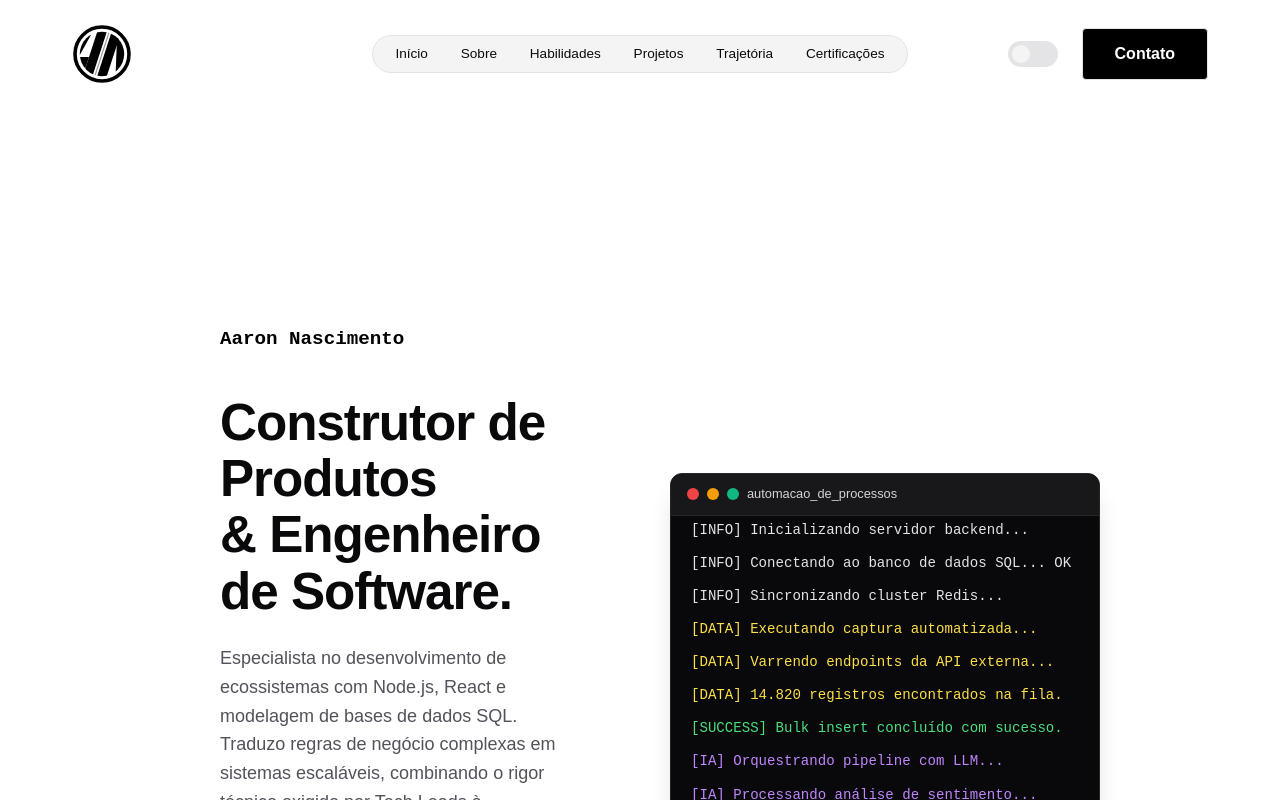
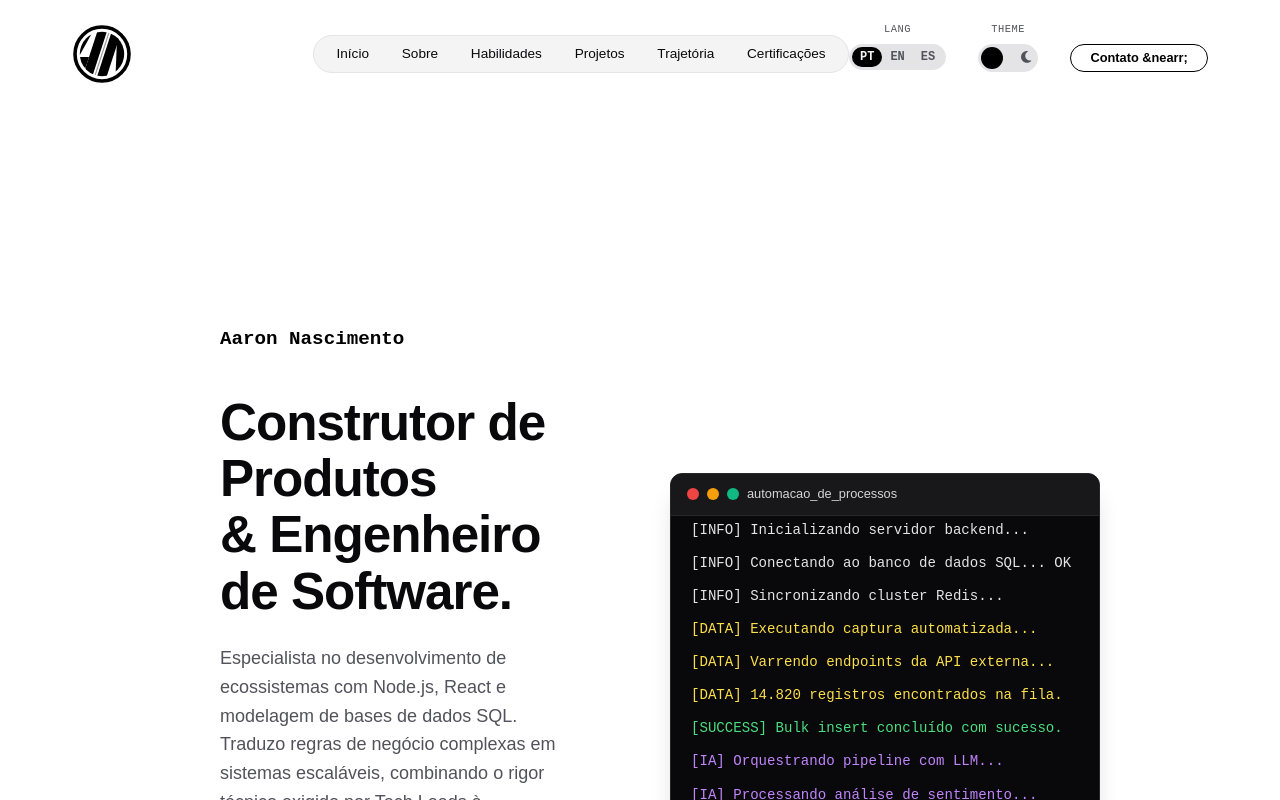
Before and after one commit to aarongmn7/aaron-nascimento-portfolio, a React (Vite) app: page / in a window 1280 px wide. Shown: the top 800 px of the page. Built offline with nearby package versions, Linux system fonts and the light colour scheme.

Commit message:
feat: implementar i18n, refatorar navbar para padrão premium e ajustar alinhamento de controles

```diff
--- a/index.html
+++ b/index.html
@@ -12,6 +12,7 @@
   <link
     href="https://fonts.googleapis.com/css2?family=Inter:wght@400;500;600;700&family=JetBrains+Mono:wght@400;500;600&display=swap"
     rel="stylesheet">
+  <link rel="stylesheet" href="https://cdnjs.cloudflare.com/ajax/libs/font-awesome/6.4.0/css/all.min.css">
 </head>
 
 <body>
--- a/package.json
+++ b/package.json
@@ -10,8 +10,10 @@
     "preview": "vite preview"
   },
   "dependencies": {
+    "i18next": "^26.3.6",
     "react": "^19.2.7",
     "react-dom": "^19.2.7",
+    "react-i18next": "^17.0.10",
     "react-router-dom": "^7.18.1",
     "react-router-hash-link": "^2.4.3"
   },
--- a/src/App.jsx
+++ b/src/App.jsx
@@ -1,14 +1,38 @@
-import React from 'react';
+import React, { useState, useEffect } from 'react';
 import { Routes, Route } from 'react-router-dom';
 import Home from './pages/Home';
 import Certificados from './pages/Certificados';
 
 function App() {
+  const [theme, setTheme] = useState('light');
+
+  useEffect(() => {
+    const savedTheme = localStorage.getItem('theme');
+    const prefersDark = window.matchMedia && window.matchMedia('(prefers-color-scheme: dark)').matches;
+
+    if (savedTheme) {
+      setTheme(savedTheme);
+    } else if (prefersDark) {
+      setTheme('dark');
+    } else {
+      setTheme('light');
+    }
+  }, []);
+
+  useEffect(() => {
+    document.documentElement.setAttribute('data-theme', theme);
+    localStorage.setItem('theme', theme);
+  }, [theme]);
+
+  const toggleTheme = (e) => {
+    setTheme(e.target.checked ? 'dark' : 'light');
+  };
+
   return (
     <div className="app-container">
       <Routes>
-        <Route path="/" element={<Home />} />
-        <Route path="/certificados" element={<Certificados />} />
+        <Route path="/" element={<Home theme={theme} toggleTheme={toggleTheme} />} />
+        <Route path="/certificados" element={<Certificados theme={theme} toggleTheme={toggleTheme} />} />
       </Routes>
     </div>
   );
--- a/src/components/Header.css
+++ b/src/components/Header.css
@@ -36,11 +36,11 @@
 }
 
 /* Trava as ações na direita */
-.header .header-actions {
+.header .nav-controls {
   justify-self: end;
   display: flex;
-  align-items: center; /* Centraliza o toggle e o botão entre si */
-  gap: 1.5rem;
+  align-items: flex-start; /* Alinha o topo das labels THEME, LANG e a label invisível do contato */
+  gap: 2rem; /* Espaçamento fixo, amplo e elegante entre os blocos */
   margin: 0 !important;
   height: 100%;
 }
@@ -97,26 +97,118 @@
   box-shadow: 0 1px 3px rgba(0,0,0,0.1);
 }
 
-/* Botão de contato */
-.contact-btn {
-  background-color: var(--bg-surface);
-  color: var(--text-primary);
+/* Controles e Wrappers - Blueprint #31 */
+.control-wrapper {
+  display: flex;
+  flex-direction: column;
+  align-items: center;
+}
+
+.control-label {
+  font-family: var(--mono);
+  font-size: 0.65rem;
+  color: var(--text-muted);
+  letter-spacing: 0.05em;
+  text-transform: uppercase;
+  margin-bottom: 8px; /* Distância idêntica da palavra até a sua pílula abaixo */
+  height: 12px; /* Garante que a label invisível tenha exatamente a mesma altura das outras */
+  line-height: 1;
+  display: block;
+}
+
+/* Estilo pílula segmentada para Idiomas */
+.lang-selector {
+  display: flex;
+  background: var(--bg-cards);
   border: 1px solid var(--border-color);
-  padding: 0.75rem 2rem !important; /* Deixa o botão mais encorpado */
-  font-size: 1rem !important;
-  margin: 0 !important; /* Mata qualquer margem que jogue ele pra baixo */
-  align-self: center;
-  border-radius: 8px; /* Combinando com o design de componentes modernos */
+  border-radius: 20px;
+  padding: 2px;
+  position: relative;
+}
+
+.lang-btn {
+  background: transparent;
+  border: none;
+  color: var(--text-muted);
+  font-family: var(--mono);
+  font-size: 0.75rem;
+  font-weight: bold;
+  padding: 0.2rem 0.5rem;
   cursor: pointer;
-  text-decoration: none;
+  transition: .3s;
+  z-index: 2;
+}
+
+.lang-btn.active {
+  color: var(--bg-feed);
+  background: var(--accent);
+  border-radius: 15px;
+}
+
+/* Ajuste do botão de contato fora da pílula */
+.btn-contact {
   display: inline-flex;
   align-items: center;
-  transition: all 0.2s ease;
+  justify-content: center;
+  height: 28px; /* Força o botão a ter milimetricamente a mesma altura das pílulas do LANG e THEME */
+  padding: 0 1.2rem;
+  background: transparent;
+  border: 1px solid var(--accent);
+  color: var(--accent);
+  border-radius: 50px;
+  font-size: 0.8rem;
+  font-weight: 600;
+  text-decoration: none;
+  transition: 0.3s;
+  white-space: nowrap;
+  box-sizing: border-box;
 }
 
-.contact-btn:hover {
-  background-color: var(--text-primary);
-  color: var(--bg-surface);
+.btn-contact:hover {
+  background: var(--accent);
+  color: #ffffff;
+}
+
+/* O container da alavanca de tema */
+.theme-switch-container {
+  position: relative;
+  width: 60px; /* Um pouco mais largo para caber os dois ícones com respiro */
+  height: 28px;
+  background-color: var(--bg-cards);
+  border: 1px solid var(--border-color);
+  border-radius: 50px;
+  display: flex;
+  align-items: center;
+  justify-content: space-between;
+  padding: 0 6px;
+  cursor: pointer;
+}
+
+/* Rótulos dos ícones dentro do switch */
+.theme-switch-container i {
+  font-size: 0.85rem;
+  color: var(--text-muted);
+  z-index: 1;
+  transition: 0.3s;
+}
+
+/* A bolinha deslizante (slider) */
+.theme-slider-ball {
+  position: absolute;
+  width: 22px;
+  height: 22px;
+  background-color: var(--accent); /* Neon verde ou azul elétrico */
+  border-radius: 50%;
+  top: 2px;
+  left: 2px;
+  transition: transform 0.3s ease;
+  z-index: 2;
+  pointer-events: none; /* Deixa o clique passar para o container */
+}
+
+/* Estado ativo (Dark Mode) - Move a bolinha para a direita */
+html[data-theme="dark"] .theme-slider-ball {
+  transform: translateX(32px);
 }
 
 .mobile-menu-btn {
--- a/src/components/Header.jsx
+++ b/src/components/Header.jsx
@@ -1,32 +1,15 @@
-import React, { useState, useEffect } from 'react';
+import React, { useState } from 'react';
 import { HashLink as Link } from 'react-router-hash-link';
+import { useTranslation } from 'react-i18next';
 import './Header.css';
 import logoSvg from '../assets/logo.svg';
 
-const Header = () => {
+const Header = ({ theme, toggleTheme }) => {
   const [isMenuOpen, setIsMenuOpen] = useState(false);
-  const [theme, setTheme] = useState('light');
+  const { t, i18n } = useTranslation();
 
-  useEffect(() => {
-    const savedTheme = localStorage.getItem('theme');
-    const prefersDark = window.matchMedia && window.matchMedia('(prefers-color-scheme: dark)').matches;
-
-    if (savedTheme) {
-      setTheme(savedTheme);
-    } else if (prefersDark) {
-      setTheme('dark');
-    } else {
-      setTheme('light');
-    }
-  }, []);
-
-  useEffect(() => {
-    document.documentElement.setAttribute('data-theme', theme);
-    localStorage.setItem('theme', theme);
-  }, [theme]);
-
-  const toggleTheme = (e) => {
-    setTheme(e.target.checked ? 'dark' : 'light');
+  const changeLanguage = (lng) => {
+    i18n.changeLanguage(lng);
   };
 
   return (
@@ -45,23 +28,59 @@ const Header = () => {
       {/* 2. Navegação */}
       <nav className={`nav-menu ${isMenuOpen ? 'active' : ''}`}>
         <ul className="nav-list">
-          <li><Link to="/#hero" onClick={() => setIsMenuOpen(false)}>Início</Link></li>
-          <li><Link to="/#sobre" onClick={() => setIsMenuOpen(false)}>Sobre</Link></li>
-          <li><Link to="/#habilidades" onClick={() => setIsMenuOpen(false)}>Habilidades</Link></li>
-          <li><Link to="/#projetos" onClick={() => setIsMenuOpen(false)}>Projetos</Link></li>
-          <li><Link to="/#trajetoria" onClick={() => setIsMenuOpen(false)}>Trajetória</Link></li>
-          <li><Link to="/certificados" onClick={() => setIsMenuOpen(false)}>Certificações</Link></li>
+          <li><Link to="/#hero" onClick={() => setIsMenuOpen(false)}>{t('header.nav.home')}</Link></li>
+          <li><Link to="/#sobre" onClick={() => setIsMenuOpen(false)}>{t('header.nav.about')}</Link></li>
+          <li><Link to="/#habilidades" onClick={() => setIsMenuOpen(false)}>{t('header.nav.skills')}</Link></li>
+          <li><Link to="/#projetos" onClick={() => setIsMenuOpen(false)}>{t('header.nav.projects')}</Link></li>
+          <li><Link to="/#trajetoria" onClick={() => setIsMenuOpen(false)}>{t('header.nav.trajectory')}</Link></li>
+          <li><Link to="/certificados" onClick={() => setIsMenuOpen(false)}>{t('header.nav.certifications')}</Link></li>
         </ul>
       </nav>
 
-      {/* 3. Ações (Theme Toggle + Contato + Menu Mobile) */}
-      <div className="header-actions">
-        <label className="switch theme-toggle-btn">
-          <input type="checkbox" id="themeToggle" checked={theme === 'dark'} onChange={toggleTheme} />
-          <span className="slider"></span>
-        </label>
+      {/* 3. Controles da Navbar */}
+      <div className="nav-controls">
 
-        <Link to="/#contato" className="contact-btn">Contato</Link>
+        {/* Seletor de Idioma */}
+        <div className="control-wrapper">
+          <span className="control-label">Lang</span>
+          <div className="lang-selector">
+            <button
+              className={`lang-btn ${i18n.language === 'pt' ? 'active' : ''}`}
+              onClick={() => changeLanguage('pt')}
+            >
+              PT
+            </button>
+            <button
+              className={`lang-btn ${i18n.language === 'en' ? 'active' : ''}`}
+              onClick={() => changeLanguage('en')}
+            >
+              EN
+            </button>
+            <button
+              className="lang-btn"
+              onClick={() => console.log('[LANG] Suporte para idioma ES em breve...')}
+            >
+              ES
+            </button>
+          </div>
+        </div>
+
+        {/* Seletor de Tema */}
+        <div className="control-wrapper">
+          <span className="control-label">Theme</span>
+          <label className="theme-switch-container">
+            <input type="checkbox" style={{ display: 'none' }} checked={theme === 'dark'} onChange={toggleTheme} />
+            <i className="fas fa-sun"></i>
+            <i className="fas fa-moon"></i>
+            <div className="theme-slider-ball"></div>
+          </label>
+        </div>
+
+        {/* Wrapper do Botão de Contato para Sincronização de Altura */}
+        <div className="control-wrapper">
+          <span className="control-label" style={{ opacity: 0, visibility: 'hidden' }}>CONTACT</span>
+          <Link to="/#contato" className="btn-contact">Contato &nearr;</Link>
+        </div>
 
         <button
           className="mobile-menu-btn"
--- /dev/null
+++ b/src/i18n.js
@@ -0,0 +1,60 @@
+import i18n from 'i18next';
+import { initReactI18next } from 'react-i18next';
+
+const resources = {
+  pt: {
+    translation: {
+      hero: {
+        title: "Construtor de Produtos <br/>& Engenheiro de Software.",
+        description: "Especialista no desenvolvimento de ecossistemas com Node.js, React e modelagem de bases de dados SQL. Traduzo regras de negócio complexas em sistemas escaláveis, combinando o rigor técnico exigido por Tech Leads à autonomia e visão comercial necessárias para estruturar e entregar aplicações completas de ponta a ponta.",
+        btnSolutions: "Ver Soluções",
+        btnContact: "Fale Comigo"
+      },
+      header: {
+        nav: {
+          home: "Início",
+          about: "Sobre",
+          skills: "Habilidades",
+          projects: "Projetos",
+          trajectory: "Trajetória",
+          certifications: "Certificações"
+        },
+        contact: "Contato"
+      }
+    }
+  },
+  en: {
+    translation: {
+      hero: {
+        title: "Product Builder <br/>& Software Engineer.",
+        description: "Specialist in developing ecosystems with Node.js, React, and SQL database modeling. I translate complex business rules into scalable systems, combining the technical rigor demanded by Tech Leads with the autonomy and commercial vision required to structure and deliver complete end-to-end applications.",
+        btnSolutions: "View Solutions",
+        btnContact: "Contact Me"
+      },
+      header: {
+        nav: {
+          home: "Home",
+          about: "About",
+          skills: "Skills",
+          projects: "Projects",
+          trajectory: "Trajectory",
+          certifications: "Certifications"
+        },
+        contact: "Contact"
+      }
+    }
+  }
+};
+
+i18n
+  .use(initReactI18next)
+  .init({
+    resources,
+    lng: 'pt',
+    fallbackLng: 'pt',
+    interpolation: {
+      escapeValue: false // react already safes from xss
+    }
+  });
+
+export default i18n;
--- a/src/main.jsx
+++ b/src/main.jsx
@@ -3,6 +3,8 @@ import { createRoot } from 'react-dom/client'
 import { BrowserRouter } from 'react-router-dom'
 import App from './App.jsx'
 import './styles/global.css'
+import './i18n';
+
 
 createRoot(document.getElementById('root')).render(
   <StrictMode>
--- a/src/pages/Certificados.jsx
+++ b/src/pages/Certificados.jsx
@@ -3,7 +3,7 @@ import { Link } from 'react-router-dom';
 import Header from '../components/Header';
 import Footer from '../components/Footer';
 
-function Certificados() {
+function Certificados({ theme, toggleTheme }) {
   useEffect(() => {
     const observer = new IntersectionObserver((entries) => {
       entries.forEach((entry) => {
@@ -47,7 +47,7 @@ function Certificados() {
 
   return (
     <>
-      <Header />
+      <Header theme={theme} toggleTheme={toggleTheme} />
       <main style={{ padding: '8rem 2rem 4rem 2rem', maxWidth: '1200px', margin: '0 auto', minHeight: '80vh' }}>
         <Link to="/" style={{
           display: 'inline-block',
--- a/src/pages/Home.jsx
+++ b/src/pages/Home.jsx
@@ -8,7 +8,7 @@ import Trajetoria from '../components/Trajetoria';
 import Contato from '../components/Contato';
 import Footer from '../components/Footer';
 
-function Home() {
+function Home({ theme, toggleTheme }) {
   useEffect(() => {
     const observer = new IntersectionObserver((entries) => {
       entries.forEach((entry) => {
@@ -30,7 +30,7 @@ function Home() {
 
   return (
     <>
-      <Header />
+      <Header theme={theme} toggleTheme={toggleTheme} />
       <main className="feed-container">
         <Hero />
         <Sobre />
```
Also changed, not shown: src/components/Hero.jsx (+7 -6 lines), 1 other file (tests, documents, lock files or other folders).
